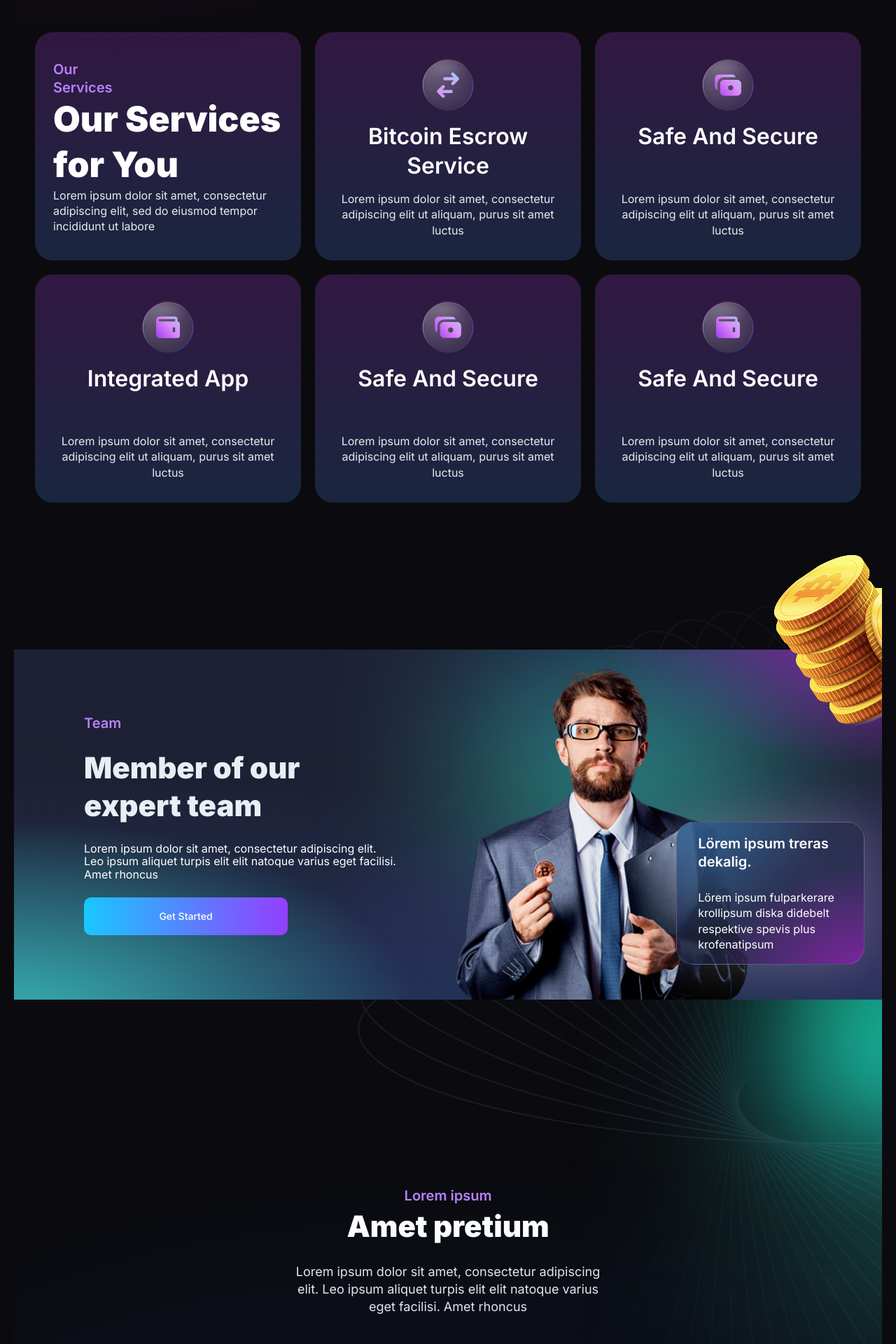
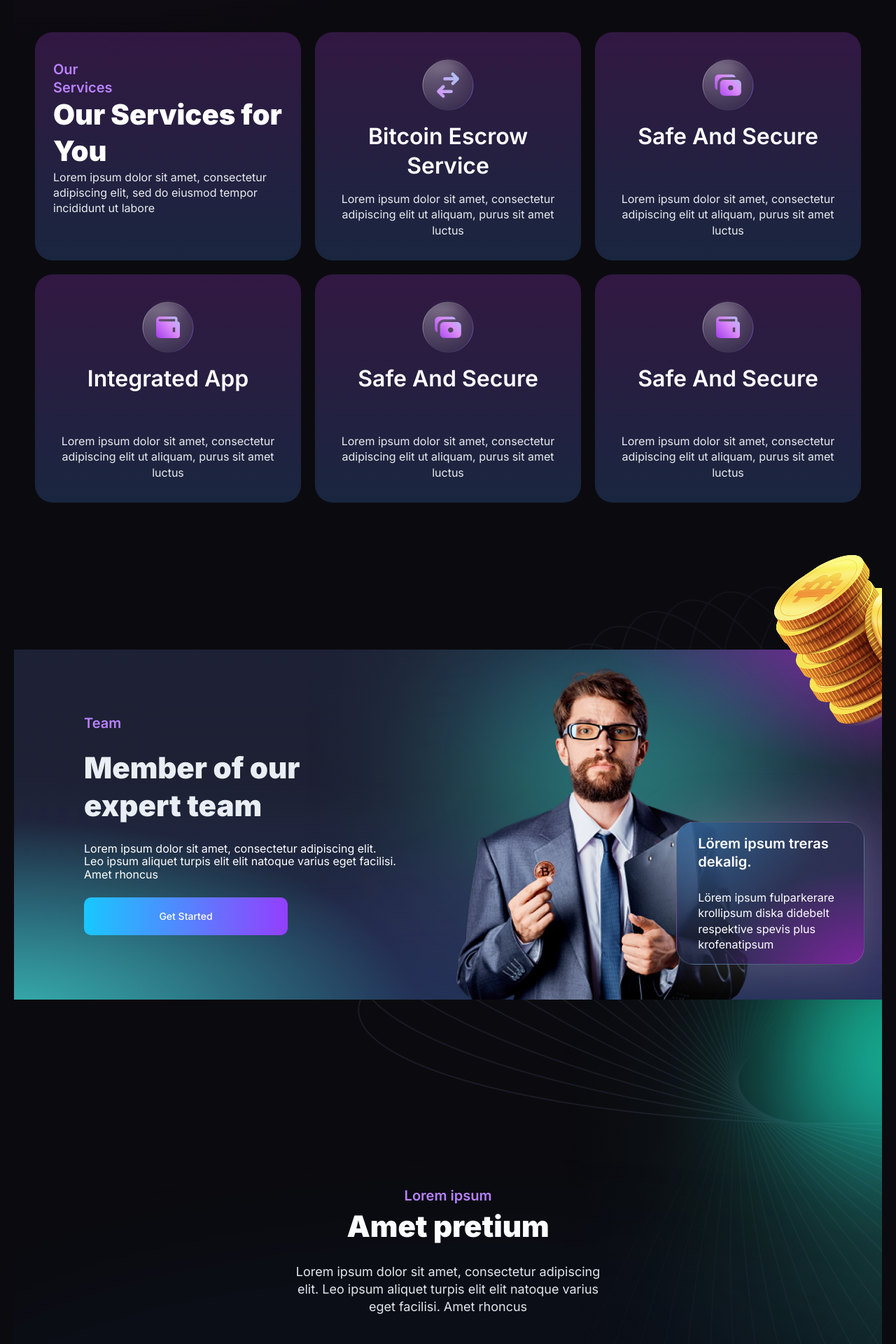
Before and after one commit to AlinesaSabo/test-task, a React (Vite) app: page / in a window 1280 px wide. Shown: the part 2300-4220 px from the top of the page at 70% size. Built offline with nearby package versions, Linux system fonts and the light colour scheme.

Commit message:
add media section services

```diff
--- a/src/components/SectionPlans/SectionPlans.module.css
+++ b/src/components/SectionPlans/SectionPlans.module.css
@@ -43,7 +43,7 @@
   position: absolute;
   top: -130px;
   z-index: -1;
-  width: 100%;
+  max-width: 100%;
 }
 
 .cardList > li:nth-child(1) {
--- a/src/components/ServicesSection/ServicesSection.module.css
+++ b/src/components/ServicesSection/ServicesSection.module.css
@@ -55,6 +55,12 @@
   box-shadow: 0 8px 20px rgba(255, 255, 255, 0.2);
 }
 
+@media (max-width: 1280px) {
+  .listItem h2 {
+    font-size: 40px;
+  }
+}
+
 @media (max-width: 1024px) {
   .grid {
     grid-template-columns: repeat(2, 1fr);
@@ -66,3 +72,9 @@
     grid-template-columns: repeat(1, 1fr);
   }
 }
+
+@media (max-width: 380px) {
+  .listItem h2 {
+    font-size: 35px;
+  }
+}
--- a/src/components/Team/Team.module.css
+++ b/src/components/Team/Team.module.css
@@ -1,5 +1,6 @@
 .section {
   position: relative;
+  max-width: 1440px;
   margin-top: 200px;
 }
 
@@ -48,11 +49,13 @@
   position: absolute;
   top: -20%;
   right: 0;
+  max-width: 100%;
   z-index: -1;
 }
 
 .bgGradient {
   position: absolute;
+  max-width: 100%;
   top: 40%;
   right: 0;
   z-index: -1;
@@ -67,14 +70,6 @@
     top: -30%;
     max-width: 90%;
   }
-
-  .bg {
-    top: -15%;
-  }
-
-  .bgGradient {
-    top: 35%;
-  }
 }
 
 /* ====== 📱 1024px (планшеты) ====== */
@@ -86,14 +81,6 @@
   .money {
     top: -40%;
     max-width: 80%;
-  }
-
-  .bg {
-    top: -10%;
-  }
-
-  .bgGradient {
-    top: 20%;
   }
 }
 
@@ -107,11 +94,13 @@
   }
 
   .bg {
-    top: -5%;
+    top: 10%;
+    right: 0;
   }
 
   .bgGradient {
-    top: 25%;
+    top: 40%;
+    right: 0;
   }
 }
 
@@ -119,4 +108,14 @@
   .title {
     font-size: 20px;
   }
+
+  .bg {
+    top: 50%;
+    right: 0;
+  }
+
+  .bgGradient {
+    top: 60%;
+    right: 0;
+  }
 }
```
